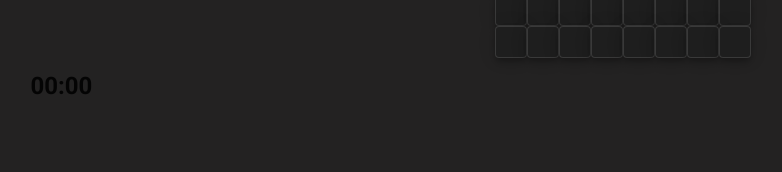
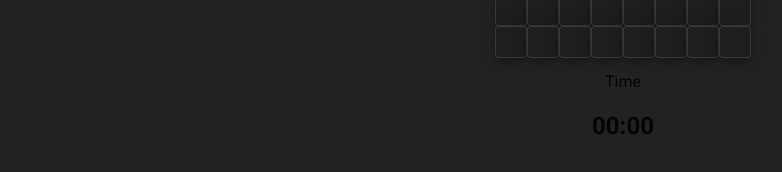
Before and after one commit to aashrafh/minesweeper, a Vue app: page / in a window 1280 px wide. Shown: the part 274-446 px from the top of the page, without its empty margins (17-799 px from the left). Built offline with nearby package versions, Linux system fonts and the light colour scheme.

Commit message:
fix position of the timer

```diff
--- a/src/components/Timer.vue
+++ b/src/components/Timer.vue
@@ -1,6 +1,9 @@
 <template>
   <v-container>
-    <v-row>
+    <v-row justify="center" align="center">
+      <p>Time</p>
+    </v-row>
+    <v-row justify="center" align="center">
       <p class="font-weight-bold headline font-color-red">{{time}}</p>
     </v-row>
   </v-container>
```
